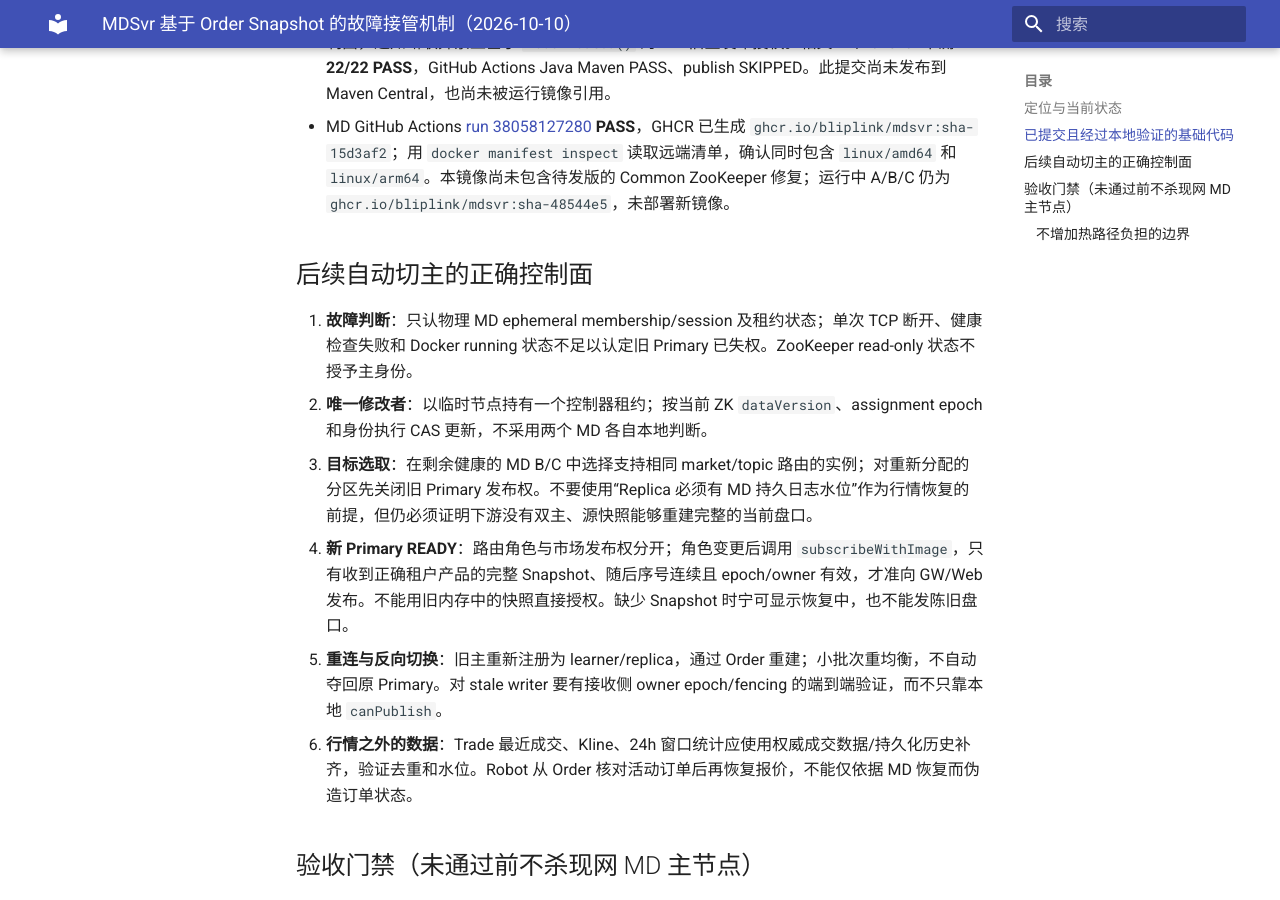
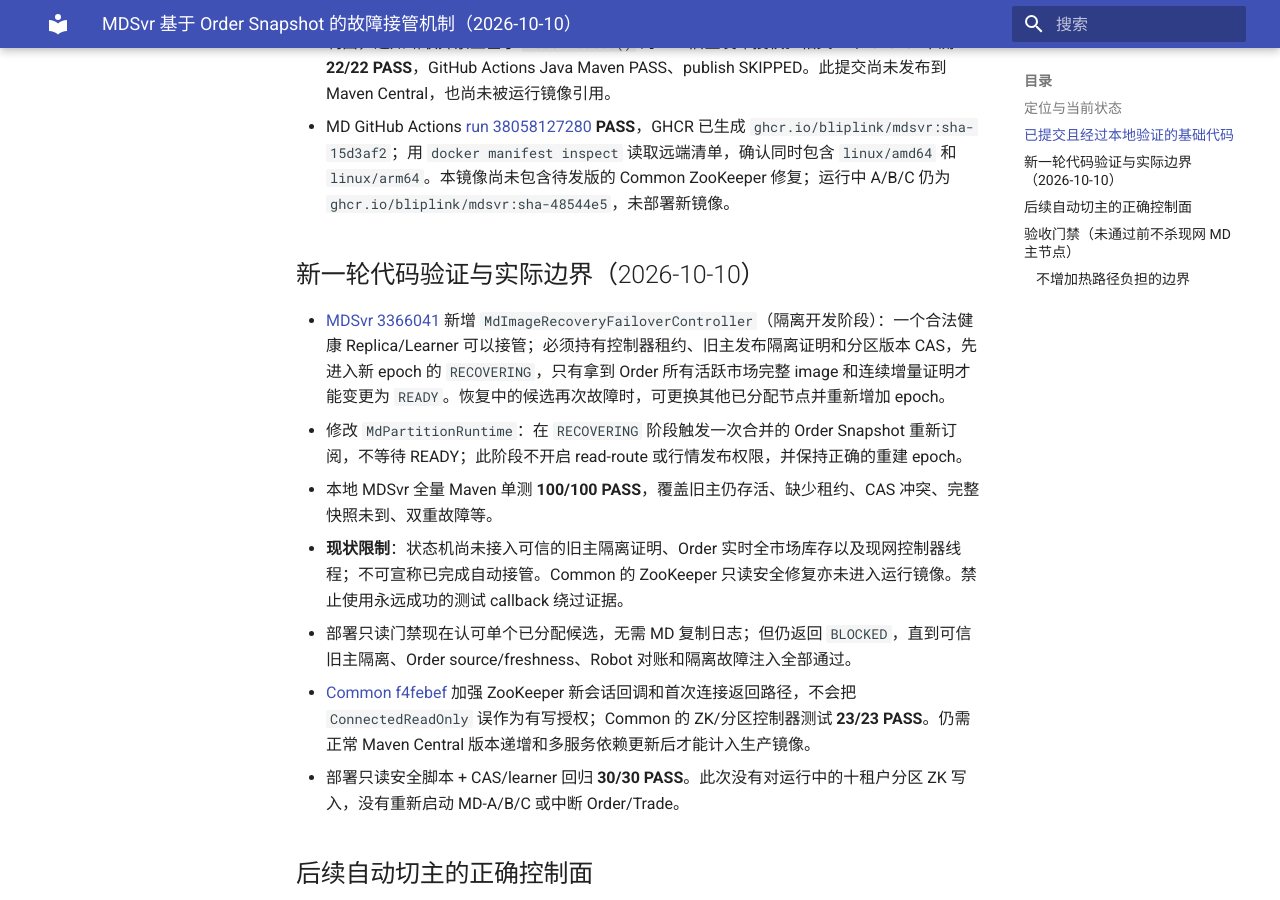
Before and after one commit to bliplink/dc-quant-deploy, an MkDocs documentation site: the page built from docs/MD_ORDER_SNAPSHOT_FAILOVER_RECOVERY_20261010.zh-CN.md, in a window 1280 px wide and 900 px high, scrolled down 764 px. Built offline with MkDocs 1.6.1 and Material for MkDocs 9.7.7, drawn with Linux system fonts in a browser that asks for light colours.

Commit message:
docs(md-ha): gate derived MD recovery on Order image not replica WAL

```diff
--- a/docs/MD_ORDER_SNAPSHOT_FAILOVER_RECOVERY_20261010.zh-CN.md
+++ b/docs/MD_ORDER_SNAPSHOT_FAILOVER_RECOVERY_20261010.zh-CN.md
@@ -11,6 +11,16 @@
 - `com.app.dc.mdsvr` `15d3af2`：本机在 watched assignment 中获得新的 Primary/epoch 时，合并一次 Order 盘口 `subscribeWithImage` 订阅刷新；对同一 listener 先 unsubscribe 后 subscribe；刷新失败会由已有的 2 秒路由对账任务重试。相同 assignment 不增加额外订阅，也不持久化行情日志。每个市场仍需收到完整 Order Snapshot 才可获得本地发布资格；仅 read-route READY 不代表行情 READY。本地 Maven 全量 **88/88 PASS**。
 - `com.app.common` `46fe54c`：当 ZooKeeper 状态为 `ConnectedReadOnly` 时将其视为不可写控制面，通知断联并禁止基于 `isConnected()` 的 MD 旧主发布授权。相关 ZK/Failover 单测 **22/22 PASS**，GitHub Actions Java Maven PASS、publish SKIPPED。此提交尚未发布到 Maven Central，也尚未被运行镜像引用。
 - MD GitHub Actions [run 38058127280](https://github.com/bliplink/com.app.dc.mdsvr/actions/runs/38058127280) **PASS**，GHCR 已生成 `ghcr.io/bliplink/mdsvr:sha-15d3af2`；用 `docker manifest inspect` 读取远端清单，确认同时包含 `linux/amd64` 和 `linux/arm64`。本镜像尚未包含待发版的 Common ZooKeeper 修复；运行中 A/B/C 仍为 `ghcr.io/bliplink/mdsvr:sha-48544e5`，未部署新镜像。
+
+## 新一轮代码验证与实际边界（2026-10-10）
+
+- [MDSvr 3366041](https://github.com/bliplink/com.app.dc.mdsvr/commit/3366041) 新增 `MdImageRecoveryFailoverController`（隔离开发阶段）：一个合法健康 Replica/Learner 可以接管；必须持有控制器租约、旧主发布隔离证明和分区版本 CAS，先进入新 epoch 的 `RECOVERING`，只有拿到 Order 所有活跃市场完整 image 和连续增量证明才能变更为 `READY`。恢复中的候选再次故障时，可更换其他已分配节点并重新增加 epoch。
+- 修改 `MdPartitionRuntime`：在 `RECOVERING` 阶段触发一次合并的 Order Snapshot 重新订阅，不等待 READY；此阶段不开启 read-route 或行情发布权限，并保持正确的重建 epoch。
+- 本地 MDSvr 全量 Maven 单测 **100/100 PASS**，覆盖旧主仍存活、缺少租约、CAS 冲突、完整快照未到、双重故障等。
+- **现状限制**：状态机尚未接入可信的旧主隔离证明、Order 实时全市场库存以及现网控制器线程；不可宣称已完成自动接管。Common 的 ZooKeeper 只读安全修复亦未进入运行镜像。禁止使用永远成功的测试 callback 绕过证据。
+- 部署只读门禁现在认可单个已分配候选，无需 MD 复制日志；但仍返回 `BLOCKED`，直到可信旧主隔离、Order source/freshness、Robot 对账和隔离故障注入全部通过。
+- [Common f4febef](https://github.com/bliplink/com.app.common/commit/f4febef) 加强 ZooKeeper 新会话回调和首次连接返回路径，不会把 `ConnectedReadOnly` 误作为有写授权；Common 的 ZK/分区控制器测试 **23/23 PASS**。仍需正常 Maven Central 版本递增和多服务依赖更新后才能计入生产镜像。
+- 部署只读安全脚本 + CAS/learner 回归 **30/30 PASS**。此次没有对运行中的十租户分区 ZK 写入，没有重新启动 MD-A/B/C 或中断 Order/Trade。
 
 ## 后续自动切主的正确控制面
 
```
Also changed, not shown: docs/MD_HA_FAILOVER_GATES_20261010.zh-CN.md (+4 -4 lines), 2 other files.
